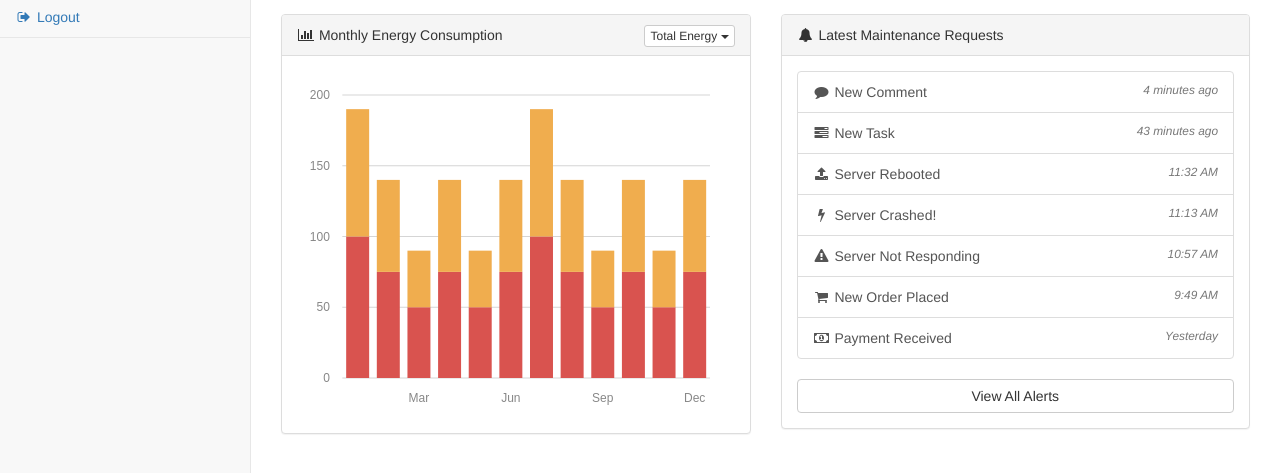
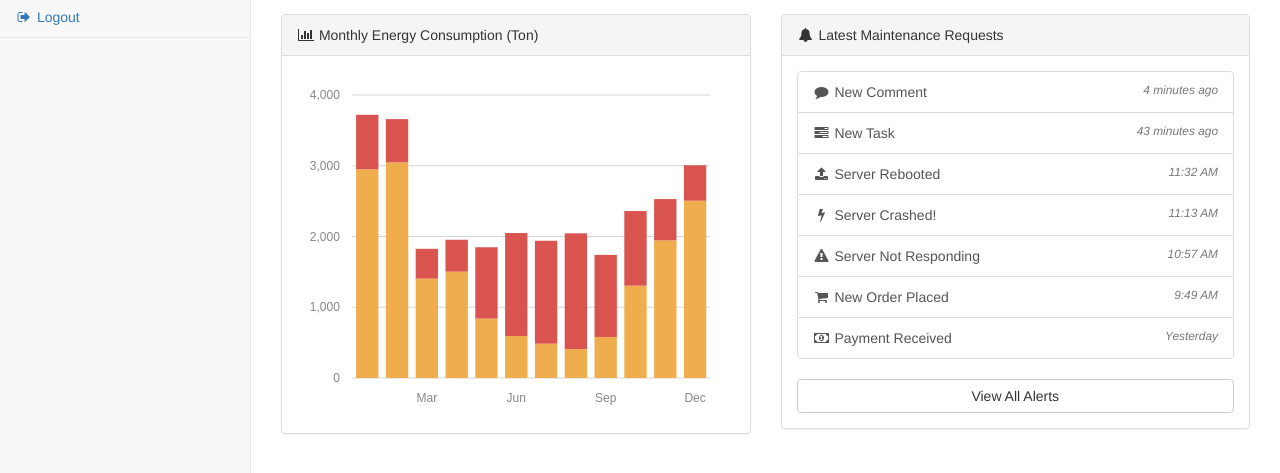
Before and after one commit to mingyi-bian/ece496, a website: page pages/index.html in a window 1280 px wide. Shown: the part 301-774 px from the top of the page. Drawn offline with Linux system fonts and the light colour scheme.

Commit message:
updated index.html morris

```diff
--- a/pages/index.html
+++ b/pages/index.html
@@ -248,8 +248,8 @@
                 <div class="col-md-6">
                     <div class="panel panel-default">
                         <div class="panel-heading">
-                            <i class="fa fa-bar-chart-o fa-fw"></i> Monthly Energy Consumption
-                            <div class="pull-right">
+                            <i class="fa fa-bar-chart-o fa-fw"></i> Monthly Energy Consumption (Ton)
+                            <!-- <div class="pull-right">
                                 <div class="btn-group">
                                     <button type="button" class="btn btn-default btn-xs dropdown-toggle" data-toggle="dropdown">
                                         Total Energy
@@ -265,7 +265,7 @@
                                         </li>
                                     </ul>
                                 </div>
-                            </div>
+                            </div> -->
                         </div>
                         <!-- /.panel-heading -->
                         <div class="panel-body">
@@ -357,37 +357,38 @@
         Morris.Bar({
         element: 'morris-bar-chart',
         data: [{
-            y: 'Jan',  a: 100, b: 90
+            y: 'Jan',  a: 2950, b: 770
         }, {
-            y: 'Feb',  a: 75,  b: 65
+            y: 'Feb',  a: 3049,  b: 610
         }, {
-            y: 'Mar',  a: 50,  b: 40
+            y: 'Mar',  a: 1405,  b: 421
         }, {
-            y: 'Apr',  a: 75,  b: 65
+            y: 'Apr',  a: 1503,  b: 451
         }, {
-            y: 'May',  a: 50,  b: 40
+            y: 'May',  a: 840,  b: 1008
         }, {
-            y: 'Jun',  a: 75,  b: 65
+            y: 'Jun',  a: 594,  b: 1455
         }, {
-            y: 'Jul',  a: 100, b: 90
+            y: 'Jul',  a: 485, b: 1455
         }, {
-            y: 'Aug',  a: 75,  b: 65
+            y: 'Aug',  a: 409,  b: 1636
         }, {
-            y: 'Sep',  a: 50,  b: 40
+            y: 'Sep',  a: 580,  b: 1160
         }, {
-            y: 'Oct',  a: 75,  b: 65
+            y: 'Oct',  a: 1305,  b: 1055
         }, {
-            y: 'Nov',  a: 50,  b: 40
+            y: 'Nov',  a: 1945,  b: 584
         }, {
-            y: 'Dec',  a: 75,  b: 65
+            y: 'Dec',  a: 2506,  b: 501
         }],
         xkey: 'y',
         ykeys: ['a', 'b'],
-        labels: ['Heating-Electric', 'Heating-Gas','Cooling', 'Other'],
-        barColors: ['#D9534F','#F0AD4E','#337AB7','#5CB85C'], // Red, Yellow, Blue, Green
+        labels: ['Gas (Ton)', 'Electric (Ton)', 'Other'],
+        barColors: ['#F0AD4E','#D9534F','#337AB7','#5CB85C'], // Red, Yellow, Blue, Green
         hideHover: 'auto',
         stacked: true,
-        resize: true
+        resize: true,
+        axes: true
     });
     </script>
 
```
Also changed, not shown: pages/table-responsive.html (+11 -4 lines), 1 other file.
